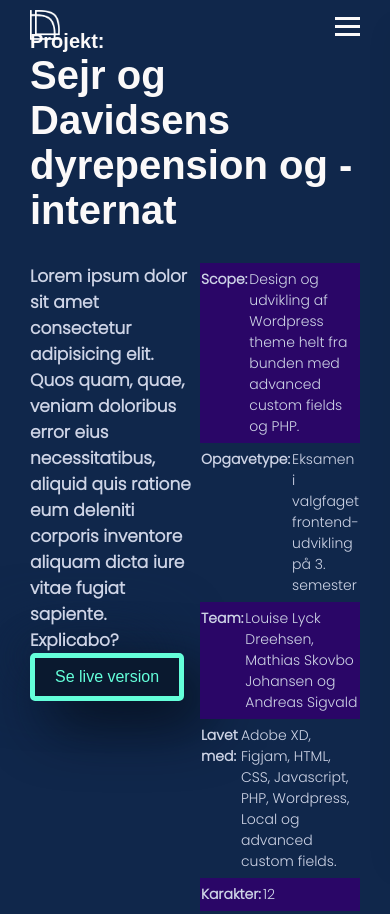
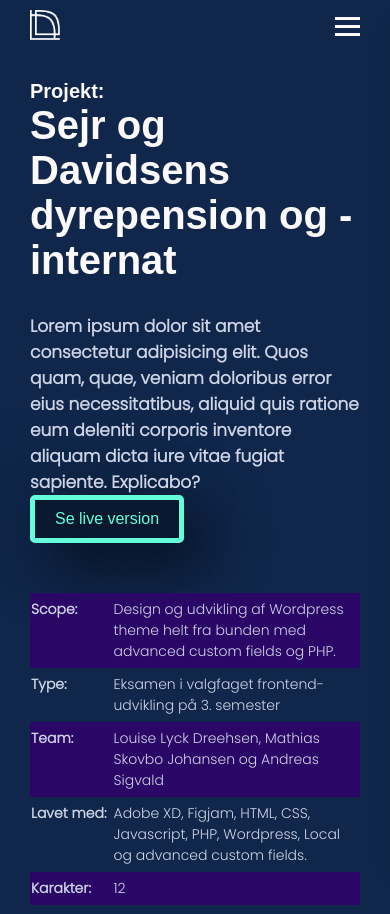
Before and after one commit to Dreehsen/portfolio-v1, a website: page sejrdavidsen.html in a window 390 px wide. Shown: the top 914 px of the page. Drawn offline with nearby package versions, Linux system fonts and the light colour scheme; a web font is replaced by a local one.

Commit message:
css-ændringer

```diff
--- a/assets/style.css
+++ b/assets/style.css
@@ -559,6 +559,7 @@ td:nth-child(odd) {
     display: flex;
     width: 100%;
     justify-content: space-between;
+    flex-wrap: wrap;
   }
 
   .image-gallery figure{
@@ -566,7 +567,6 @@ td:nth-child(odd) {
     padding: 0;
     margin: 0 0 4rem 0;
     transition: 0.5s ease-in-out;
-
   }
   .image-gallery img{
     height: 100%;
@@ -750,6 +750,29 @@ td:nth-child(odd) {
             transform: translateY(-8px) rotate(-45deg);
         }
 
+        .single-casestudy-top{
+            padding-bottom: 5rem;
+        }
 
+        .single-casestudy-top article{
+            max-width: 100%;
+            padding-bottom: 5rem;
+        }
 
+        .single-case-study-top-h2{
+            padding-top: 5rem;
+        }
+
+        .single-casestudy-top table{
+            max-width: 100%;
+        }
+
+        .single-casestudy-text-box{
+            max-width: 100%;
+            margin: auto;
+          }
+          .image-gallery figure{
+            max-width: 100%;
+            margin-bottom: 7rem;
+          }
 }
--- a/sejrdavidsen.html
+++ b/sejrdavidsen.html
@@ -54,7 +54,7 @@
     </header>
 
     <main>
-        <h3>Projekt:</h3>
+        <h3 class="single-case-study-top-h2">Projekt:</h3>
         <h1>Sejr og Davidsens dyrepension og -internat</h1>
         <div class="single-casestudy-top">
             <article>
@@ -68,7 +68,7 @@
                   <td>Design og udvikling af Wordpress theme helt fra bunden med advanced custom fields og PHP.</td>
                 </tr>
                 <tr>
-                    <td>Opgavetype:</td>
+                    <td>Type:</td>
                     <td>Eksamen i valgfaget frontend-udvikling på 3. semester</td>
                   </tr>
                 <tr>
```
Also changed, not shown: smerteklinik.html (+2 -2 lines).
